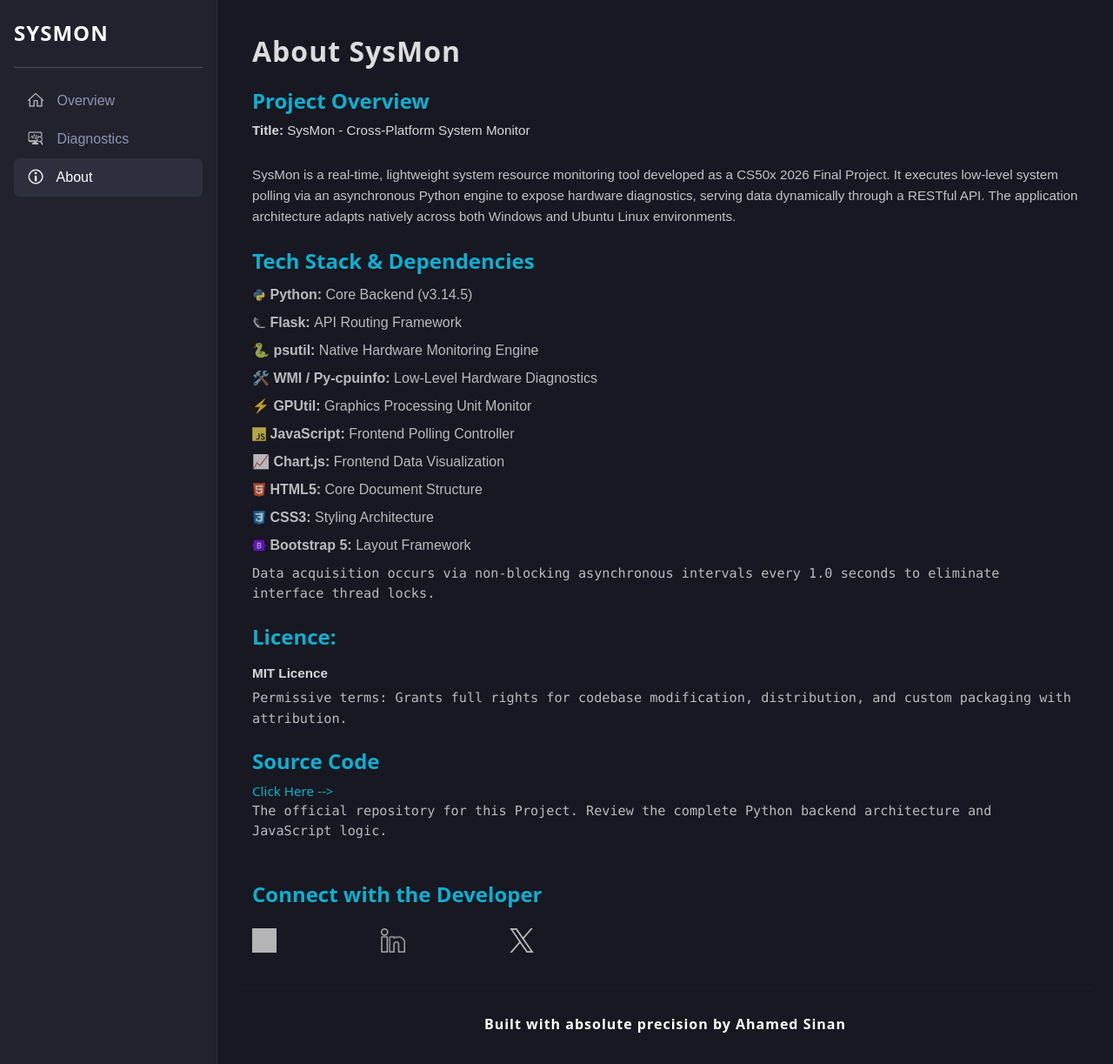
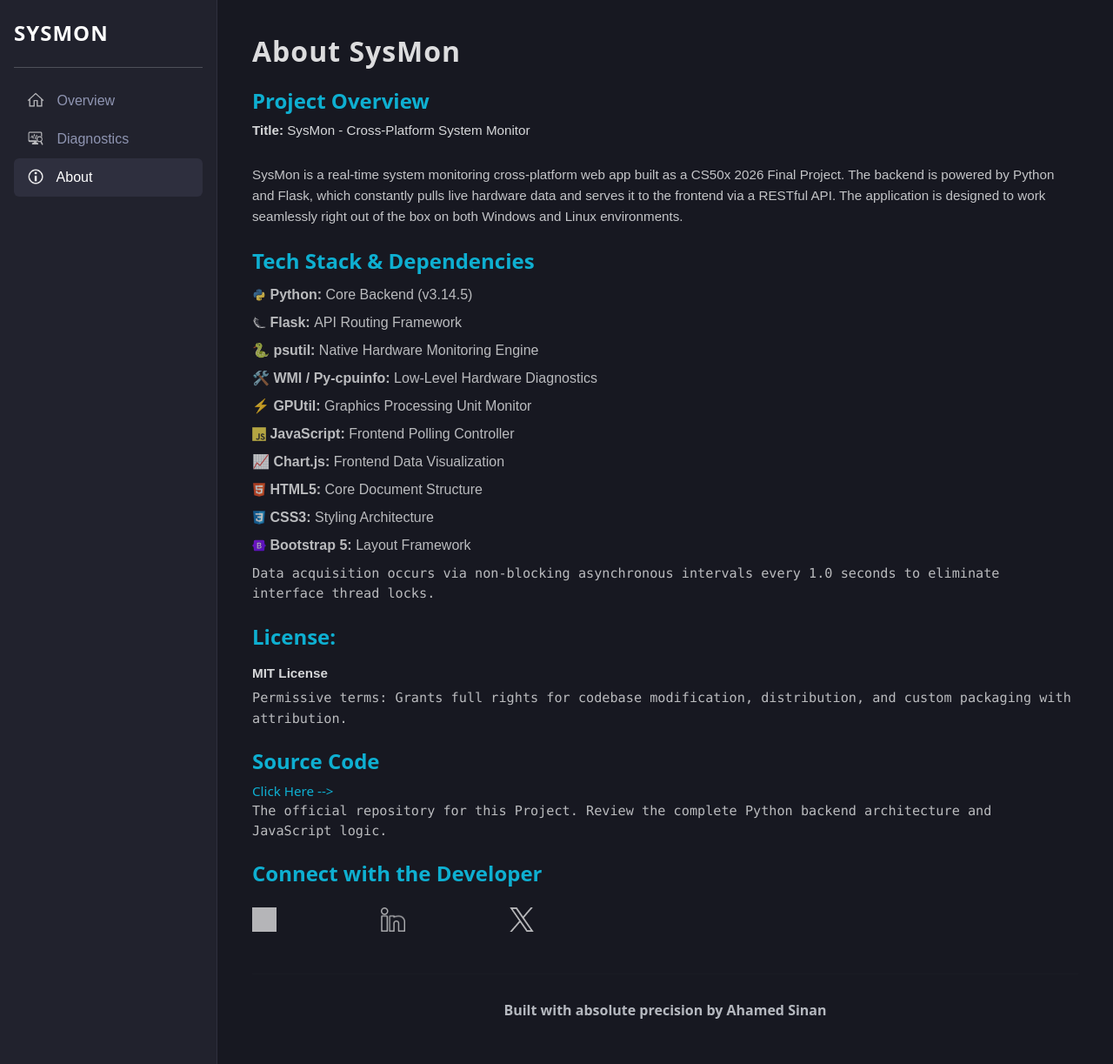
Before and after one commit to ahmd-sinan/SysMon, a Flask app: page /about in a window 1280 px wide. Shown: the whole page at 87% size. Run offline with Flask 3, Linux system fonts and the light colour scheme; grey boxes are pictures that could not be loaded.

Commit message:
initial commit

```diff
--- a/app.py
+++ b/app.py
@@ -32,6 +32,7 @@ if current_os == "Windows":
             GLOBAL_HAS_DGPU = True
             GLOBAL_DGPU_NAME = gpus[1].name.strip()
     except Exception:
+        # Pass if WMI is restricted or unavailable on this Windows host
         pass
 
 elif current_os == "Linux":
@@ -71,7 +72,7 @@ def data():
     current_time = time.time()
     time_diff = current_time - last_time
 
-    # Get cpu information
+    # Get CPU information
     cpu_percent = psutil.cpu_percent(interval=1)
 
     # Get RAM information
@@ -125,25 +126,6 @@ def diag_data():
     cpu_cores = psutil.cpu_count(logical=False)
     cpu_threads = psutil.cpu_count(logical=True)
 
-    if current_os == "Windows":
-        # Windows blocks raw CPU core temps without third-party drivers (like HWMonitor)
-        cpu_temp = "Blocked by OS"
-
-    elif current_os == "Linux":
-        try:
-            temps = psutil.sensors_temperatures()
-            if "k10temp" in temps:
-                cpu_temp = f"{round(temps['k10temp'][0].current)}°C"
-            elif "coretemp" in temps:
-                cpu_temp = f"{round(temps['coretemp'][0].current)}°C"
-            elif "acpitz" in temps:
-                cpu_temp = f"{round(temps['acpitz'][0].current)}°C"
-            else:
-                cpu_temp = "--°C"
-        except Exception:
-            cpu_temp = "--°C"
-
-
     # Memory Info
     memory = psutil.virtual_memory()
     total = memory.total
@@ -161,36 +143,16 @@ def diag_data():
     dgpu_name = GLOBAL_DGPU_NAME
 
     igpu_usage = 0
-    igpu_temp = "--°C"
     dgpu_usage = 0
     dgpu_temp = "--°C"
     dgpu_vram = "0.00 GB / 0.00 GB"
 
-    # Get Live Temps
-    # on windows the OS locked to see igpu temp
-    if current_os.lower() == "windows":
-        igpu_temp = "Blocked by OS"
-    # on Linux
-    elif current_os == "Linux":
-        try:
-            temps = psutil.sensors_temperatures()
-            if "amdgpu" in temps:
-                igpu_temp = f"{round(temps['amdgpu'][0].current)}°C"
-            elif "k10temp" in temps:
-                igpu_temp = f"{round(temps['k10temp'][0].current)}°C"
-            elif "acpitz" in temps:
-                igpu_temp = f"{round(temps['acpitz'][0].current)}°C"
-            elif "coretemp" in temps:
-                igpu_temp = f"{round(temps['coretemp'][0].current)}°C"
-        except Exception:
-            pass
-
     try:
         import GPUtil
-        nvidia_gpus = GPUtil.getGPUs()
-        if nvidia_gpus:
+        gpus = GPUtil.getGPUs()
+        if gpus:
             has_dgpu = True
-            gpu = nvidia_gpus[0]
+            gpu = gpus[0]
             dgpu_name = gpu.name
             dgpu_usage = round(gpu.load * 100)
             dgpu_temp = f"{round(gpu.temperature)}°C"
@@ -212,7 +174,7 @@ def diag_data():
             with open("/sys/class/drm/card0/device/gpu_busy_percent", "r") as f:
                 igpu_usage = int(f.read().strip())
         except Exception:
-            igpu_usage = round(psutil.cpu_percent() * 0.2) # approximate baseline
+            igpu_usage = round(psutil.cpu_percent() * 0.2)
     else:
         # Windows iGPU approximation helper
         igpu_usage = round(psutil.cpu_percent() * 0.15)
@@ -220,6 +182,7 @@ def diag_data():
 
 
     # Disk Info
+    # Skip virtualized loop/tmpfs filesystems to ensure accurate physical drive reporting
     partitions = psutil.disk_partitions(all=False)
     drive_names = []
     total_space = 0
@@ -227,7 +190,6 @@ def diag_data():
     free_space = 0
 
     for p in partitions:
-        # Skip weird virtual Linux/Mac drives so it stays clean
         if 'loop' in p.device or 'tmpfs' in p.fstype:
             continue
 
@@ -241,8 +203,7 @@ def diag_data():
         except PermissionError:
             continue
 
-    # Joining all the drive names together
-    disk_name_str = " | ".join(drive_names)
+    disk_name_str = " | ".join(drive_names)  # Joining all the drive names together
     disk_total = f"{(total_space / (1024**3)):.2f}"
     disk_used = f"{(used_space / (1024**3)):.2f}"
     disk_free = f"{(free_space / (1024**3)):.2f}"
@@ -250,7 +211,7 @@ def diag_data():
 
     # Battery
     battery = psutil.sensors_battery()
-    # if system is a laptop or running in battery
+    # Check for physical battery presence (Laptops)
     if battery:
         bat_status = "Plugged In" if battery.power_plugged else "On Battery"
         bat_percent = battery.percent
@@ -261,22 +222,11 @@ def diag_data():
             bat_charge = "Fully Charged"
         else:
             bat_charge = "Discharging"
-
-        time_remain =  battery.secsleft
-
-        if time_remain < 0 or time_remain > 1000000:
-            bat_time = "Calculating..."
-        else:
-            hours, remainder = divmod(time_remain, 3600)
-            minutes, _ = divmod(remainder, 60)
-            bat_time = f"{hours}h {minutes}m"
-
-    # if system is a desktop
+    # Fallback for desktops without physical batteries
     else:
         bat_status = "AC Power"
         bat_percent = 100
         bat_charge = "Desktop (No Battery)"
-        bat_time = "--:--"
 
 
     # System Info
@@ -300,7 +250,6 @@ def diag_data():
     return jsonify({
         "cpu_name": cpu_name,
         "cpu_utilization": cpu_util,
-        "cpu_temp": cpu_temp,
         "cpu_current_fz": current_freq,
         "cpu_max_fz": max_freq,
         "cpu_proc": process,
@@ -315,7 +264,6 @@ def diag_data():
         "ram_percent": percent,
         "igpu_name": igpu_name,
         "igpu_usage": igpu_usage,
-        "igpu_temp": igpu_temp,
         "has_dgpu": has_dgpu,
         "dgpu_name": dgpu_name,
         "dgpu_usage": dgpu_usage,
@@ -328,7 +276,6 @@ def diag_data():
         "bat_status": bat_status,
         "bat_percent": bat_percent,
         "bat_charge": bat_charge,
-        "bat_time": bat_time,
         "sys_name": os_name,
         "sys_hostname": hostname,
         "sys_uptime": sys_uptime,
@@ -337,4 +284,5 @@ def diag_data():
     })
 
 if __name__ == "__main__":
-    app.run(debug=True)
+    # host='0.0.0.0' allows the app to be accessed over the network/cloud
+    app.run(host='0.0.0.0', port=5000, debug=True)
--- a/static/script.js
+++ b/static/script.js
@@ -124,19 +124,21 @@ if (window.location.pathname == "/") {
 
         .then(response => response.json())
         .then(data => {
-            document.getElementById("cpuUsage").innerHTML = "<span style='color: #d1d5db;'>Live CPU: </span>" + "<strong class='live-data' style='font-size: 24px; color: #00ff00;'>" + data.cpu + "% </strong>";
+            document.getElementById("cpuUsage").innerHTML = "<span style='color: #d1d5db;'>Live CPU: </span>" +
+            "<strong class='live-data' style='font-size: 24px; color: #00ff00;'>" + data.cpu + "% </strong>";
 
-            // 1073741824 = 1024**3
-            document.getElementById("memoryUsage").innerHTML = "<span style='color: #d1d5db;'>Live RAM: </span>" + "<strong class='live-data' style='font-size: 24px; color: #00bfff;'>" + data.memory + "%</strong>  <strong style='color: #00bfff;'>(" +
-            (data.used_ram / (1024**3)).toFixed(2) + "GB / " + Math.ceil(data.total_ram / (1024**3)) + "GB )</strong>";
+            document.getElementById("memoryUsage").innerHTML = "<span style='color: #d1d5db;'>Live RAM: </span>" + "<strong class='live-data' style='font-size: 24px; color: #00bfff;'>" +
+            data.memory + "%</strong>  <strong style='color: #00bfff;'>(" + (data.used_ram / (1024**3)).toFixed(2) + "GB / " + Math.ceil(data.total_ram / (1024**3)) + "GB )</strong>";
 
             document.getElementById("diskUsage").innerHTML =
-            "<span style='color: #ffffff;'><span style='color: #d1d5db;'>Read: </span>" + "<strong class='live-data' style='font-size: 20px;'>" + data.read + "MB/s</strong></span>" +
-            "<span style='color: white'>  |  </span>" + "<span style='color: #a200ff;'><span style='color: #d1d5db'>Write: </span>" + "<strong class='live-data' style='font-size: 20px;'>" + data.write + "MB/s</strong></span>";
+            "<span style='color: #ffffff;'><span style='color: #d1d5db;'>Read: </span>" + "<strong class='live-data' style='font-size: 20px;'>" +
+            data.read + "MB/s</strong></span>" + "<span style='color: white'>  |  </span>" + "<span style='color: #a200ff;'><span style='color: #d1d5db'>Write: </span>" +
+            "<strong class='live-data' style='font-size: 20px;'>" + data.write + "MB/s</strong></span>";
 
             document.getElementById("networkUsage").innerHTML =
             "<span style='color: #ffff00;'><span style='color: #d1d5db'>Download: </span>" + "<strong class='live-data' style='font-size: 20px;'>" + data.net_down + "MB/s</strong></span>" +
-            "<span style='color: white'>  |  </span>" + "<span style='color: #ff8c00;'><span style='color: #d1d5db'>Upload: </span>" + "<strong class='live-data' style='font-size: 20px;'>" + data.net_up + "MB/s</strong></span>";
+            "<span style='color: white'>  |  </span>" + "<span style='color: #ff8c00;'><span style='color: #d1d5db'>Upload: </span>" + "<strong class='live-data' style='font-size: 20px;'>" +
+            data.net_up + "MB/s</strong></span>";
 
             let currentTime = new Date().toLocaleTimeString();
 
@@ -194,13 +196,11 @@ if (window.location.pathname == "/diagnostics") {
             // CPU
             document.getElementById("cpu-name").innerHTML = data.cpu_name;
             document.getElementById("cpu-util").innerHTML = data.cpu_utilization + "%";
-            document.getElementById("cpu-temp").innerHTML = data.cpu_temp;
             document.getElementById("cpu-fz").innerHTML = data.cpu_current_fz + " GHz";
             document.getElementById("cpu-max-fz").innerHTML = data.cpu_max_fz + " GHz";
             document.getElementById("cpu-processes").innerHTML = data.cpu_proc + " Tasks";
             document.getElementById("cpu-cores").innerHTML = data.cpu_cores;
             document.getElementById("cpu-threads").innerHTML = data.cpu_threads;
-
 
 
             //  RAM
@@ -219,15 +219,13 @@ if (window.location.pathname == "/diagnostics") {
             } else if (data.ram_percent >= 60) {
                 ramProgress.className = "progress-bar bg-warning";
             } else {
-                ramProgress.className = "progress-bar bg-success";
+                ramProgress.className = "progress-bar bg-secondary";
             }
-
 
 
             // GPU Chart
             document.getElementById("igpu-name").innerHTML = data.igpu_name;
             document.getElementById("igpu-usage").innerHTML = data.igpu_usage + "%";
-            document.getElementById("igpu-temp").innerHTML = data.igpu_temp;
 
             if (data.has_dgpu) {
                 // If YES: Show all data completely
@@ -256,7 +254,6 @@ if (window.location.pathname == "/diagnostics") {
             }
 
 
-
             // Disk / Storage
             document.getElementById("disk-name").innerHTML = data.disk_name;
             document.getElementById("disk-total").innerHTML = data.disk_total + " GB";
@@ -268,17 +265,16 @@ if (window.location.pathname == "/diagnostics") {
             document.getElementById("bat-status").innerHTML = data.bat_status;
             document.getElementById("bat-percent").innerHTML = data.bat_percent + "%";
             document.getElementById("bat-charge").innerHTML = data.bat_charge;
-            document.getElementById("bat-time").innerHTML = data.bat_time;
 
             let batProgress = document.getElementById("bat-progress");
             batProgress.style.width = data.bat_percent + "%"; // Stretches the bar
 
             if (data.bat_percent <= 20 && data.bat_status === "On Battery") {
                 batProgress.className = "progress-bar bg-danger"; // Red when dying
-            } else if (data.bat_status === "Plugged In") {
+            } else if (data.bat_status === "Plugged In" || data.bat_charge === "Charging") {
                 batProgress.className = "progress-bar bg-success"; // Green when charging
             } else {
-                batProgress.className = "progress-bar bg-info"; // Blue for normal
+                batProgress.className = "progress-bar bg-secondary"; // Blue for normal
             }
 
 
--- a/static/styles.css
+++ b/static/styles.css
@@ -1,6 +1,7 @@
-
-p, li {
-    font-family: sans-serif;
+/*  GLOBAL & LAYOUT  */
+.app-container {
+    display: flex;
+    min-height: 100vh;
 }
 
 .custom-body {
@@ -8,6 +9,12 @@ p, li {
     color: #d1d5db;
 }
 
+p, li {
+    font-family: sans-serif;
+}
+
+
+/*  SIDEBAR NAVIGATION  */
 .sidebar {
     width: 250px;
     background-color: #21222d;
@@ -47,6 +54,8 @@ p, li {
     opacity: 1;
 }
 
+
+/*  DASHBOARD & COMPONENTS  */
 .custom-card {
     background-color: #21222d;
     border: 1px solid #2e2f3e;
@@ -76,6 +85,13 @@ p, li {
     box-shadow: 0 4px 6px rgba(0, 0, 0, 0.3);
 }
 
+.custom-progress {
+    height: 15px;
+    background-color: #2a2b36;
+}
+
+
+/*  ABOUT PAGE SPECIFICS  */
 .links {
     display: flex;
     gap: 7.5rem;
@@ -95,11 +111,17 @@ p, li {
     transform: translateY(-3px);
 }
 
-.custom-progress {
-    height: 15px;
-    background-color: #2a2b36;
+.tech-icon {
+    width: 16px;
+    height: auto;
 }
 
+.invert-icon {
+    filter: invert(1);
+}
+
+
+/*  TYPOGRAPHY & UTILITIES  */
 .text-white {
     font-weight: 600;
     letter-spacing: 1px;
@@ -120,15 +142,10 @@ p, li {
     font-size: 1rem;
 }
 
-.tech-icon {
-    width: 16px;
-    height: auto;
-}
-
-.invert-icon {
-    filter: invert(1);
-}
-
 .hr {
     border-color: #2b2f32;
 }
+
+h6 {
+    color: #d1d5db;
+}
--- a/templates/about.html
+++ b/templates/about.html
@@ -11,9 +11,10 @@
             <h4 class="fw-bold text-info mb-2">Project Overview</h4>
             <p class="mb-1"><strong>Title: </strong>SysMon - Cross-Platform System Monitor</p><br>
             <p class="about-description">
-                SysMon is a real-time, lightweight system resource monitoring tool developed as a CS50x 2026 Final Project.
-                It executes low-level system polling via an asynchronous Python engine to expose hardware diagnostics,
-                serving data dynamically through a RESTful API. The application architecture adapts natively across both Windows and Ubuntu Linux environments.
+                SysMon is a real-time system monitoring cross-platform web app built as a CS50x 2026 Final Project.
+                The backend is powered by Python and Flask, which constantly pulls live hardware data
+                and serves it to the frontend via a RESTful API. The application is designed to work seamlessly
+                right out of the box on both Windows and Linux environments.
             </p>
         </div>
 
@@ -29,14 +30,14 @@
                 <li>📈 <strong>Chart.js: </strong> Frontend Data Visualization</li>
                 <li><img src="static/images/html5-icon.svg" class="tech-icon" alt=""> <strong>HTML5:</strong> Core Document Structure</li>
                 <li><img src="static/images/css3-icon.svg" class="tech-icon" alt=""> <strong>CSS3:</strong> Styling Architecture</li>
-                <li><img src="static/images/bootstrap-icon.svg" class="tech-icon" alt=""> <strong>Bootstrap 5: </strong> Layout Framework</span>
+                <li><img src="static/images/bootstrap-icon.svg" class="tech-icon" alt=""> <strong>Bootstrap 5: </strong> Layout Framework</li>
             </ul>
             <span class="text-light font-monospace">Data acquisition occurs via non-blocking asynchronous intervals every 1.0 seconds to eliminate interface thread locks.</span>
         </div>
 
         <div class="mb-4">
-            <h4 class="fw-bold text-info mb-3">Licence: </h4>
-            <p class="mb-1"><strong>MIT Licence </strong></p>
+            <h4 class="fw-bold text-info mb-3">License: </h4>
+            <p class="mb-1"><strong>MIT License </strong></p>
             <span class="text-light font-monospace">Permissive terms: Grants full rights for codebase modification, distribution, and custom packaging with attribution.</span>
         </div>
 
@@ -47,7 +48,7 @@
                 Review the complete Python backend architecture and JavaScript logic.</p>
         </div>
 
-        <div class="mb-5"></div>
+        <div class="mb-5">
             <h4 class="fw-bold text-info mb-4">Connect with the Developer</h4>
             <div class="links">
                 <a href="https://github.com/ahmd-sinan" target="_blank">
@@ -68,7 +69,7 @@
 
         <div class="row">
             <div class="col-12 text-center py-2">
-                <h6 class="fw-bold text-white mb-1">Built with absolute precision by Ahamed Sinan</h6>
+                <h6 class="fw-bold mb-1">Built with absolute precision by Ahamed Sinan</h6>
             </div>
         </div>
 
--- a/templates/index.html
+++ b/templates/index.html
@@ -32,7 +32,7 @@
                 <div class="card-header d-flex justify-content-between align-items-center">
                     <span class="fw-bold">
                         <img src="{{ url_for('static', filename='images/disk-icon.png') }}" alt="Disk Icon" class="me-2 card-icon"> Disk Usage</span>
-                    <span id="diskUsage" class="fw-bold">Live Disk: 0%</span>
+                    <span id="diskUsage" class="fw-bold">Read: 0MB/s | Write: 0MB/s</span>
                 </div>
                 <div class="card-body">
                     <canvas id="diskChart" width="400" height="160"></canvas>
@@ -44,7 +44,7 @@
                 <div class="card-header d-flex justify-content-between align-items-center">
                     <span class="fw-bold">
                         <img src="{{ url_for('static', filename='images/network-icon.png') }}" alt="Network Icon" class="me-2 card-icon"> Network Usage</span>
-                    <span id="networkUsage" class="fw-bold"> </span>
+                    <span id="networkUsage" class="fw-bold">Download: 0MB/s | Upload: 0MB/s</span>
                 </div>
                 <div class="card-body">
                     <canvas id="networkChart" width="400" height="160"></canvas>
--- a/templates/layout.html
+++ b/templates/layout.html
@@ -9,12 +9,11 @@
     </head>
 
     <body class="custom-body">
-        <div class="d-flex" style="min-height: 100vh;">
+        <div class="d-flex" class="app-container">
 
-            <div class="sidebar p-3 flex-shrink-0">
+            <nav class="sidebar p-3 flex-shrink-0">
                 <h4 class="text-white mt-2 mb-4">SYSMON</h4>
                 <hr>
-
                 <ul class="nav flex-column">
                     <li class="nav-item">
                         <a href="/" class="nav-link {% if request.path == '/' %}active{% endif %}">
@@ -35,15 +34,14 @@
                         </a>
                     </li>
                 </ul>
-            </div>
+            </nav>
 
-            <div class="flex-grow-1 p-4">
+            <main class="flex-grow-1 p-4">
                 {% block main %}
                 {% endblock %}
-            </div>
+            </main>
 
         </div>
-
         <script src="https://cdn.jsdelivr.net/npm/chart.js"></script>
         <script src="{{ url_for('static', filename='script.js') }}"></script>
     </body>
```
Also changed, not shown: temp.txt (deleted, +0 -9 lines), templates/diagnostics.html (+2 -15 lines), README.md (added), static/fonts/FiraCode-Regular.ttf (deleted), static/fonts/OpenSans-Regular.ttf (deleted), static/fonts/Orbitron-Regular.ttf (deleted), static/fonts/RobotoMono-Regular.ttf (deleted), static/fonts/Typewriter.ttf (deleted), 2 other files.
